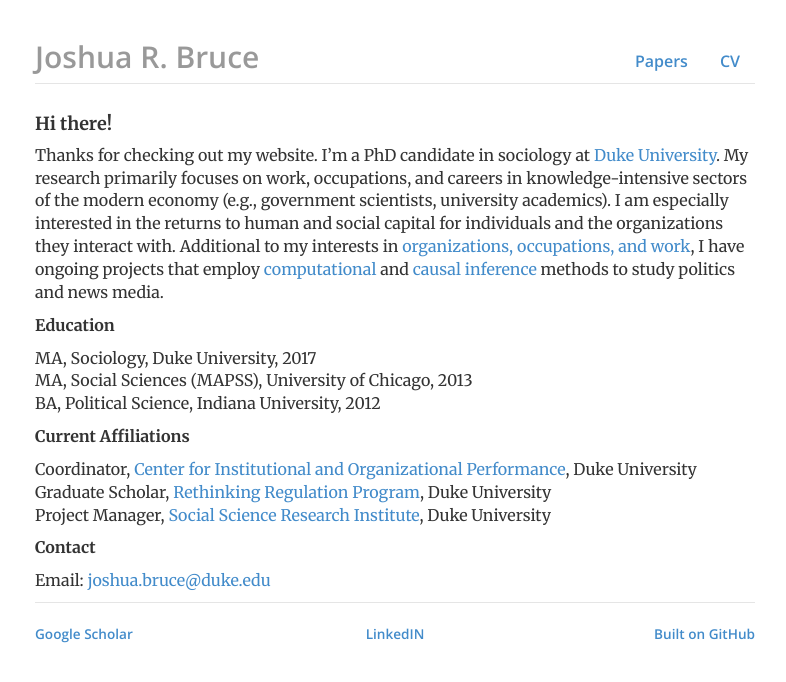
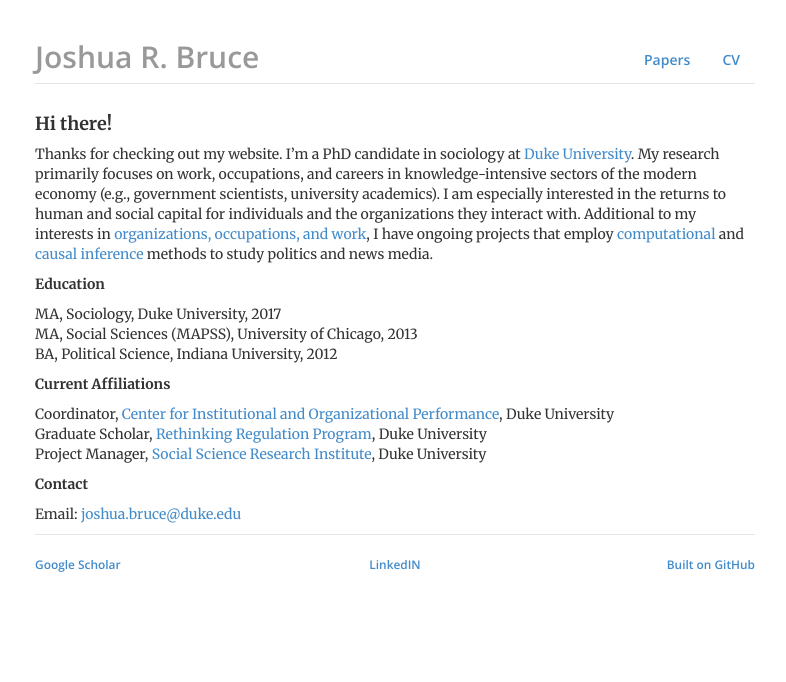
Before and after one commit to joshuarbruce/joshuarbruce.github.io, a Jekyll site: the page built from index.html, in a window 1280 px wide. Shown: the top 682 px of the page, without its empty margins (245-1031 px from the left). Built offline with Jekyll 4.4.1, drawn with Linux system fonts in a browser that asks for light colours; nearby versions of some CDN libraries.

Commit message:
Update style.css

```diff
--- a/css/style.css
+++ b/css/style.css
@@ -2,7 +2,7 @@
 @import url(https://fonts.googleapis.com/css?family=Merriweather:400,400i,700,700i|Open+Sans:600);
 
 /* Set body and header text to Merriweather serif font */
-body { padding-top: 20px; padding-bottom: 40px; font-family: 'Merriweather', serif; font-size: 16px; }
+body { padding-top: 20px; padding-bottom: 40px; font-family: 'Merriweather', serif; font-size: 14px; }
 
 h1, h2, h3, h4, h5, h6, .h1, .h2, .h3, .h4, .h5, .h6 { font-family: 'Merriweather', serif; font-weight: 700; }
 
```
